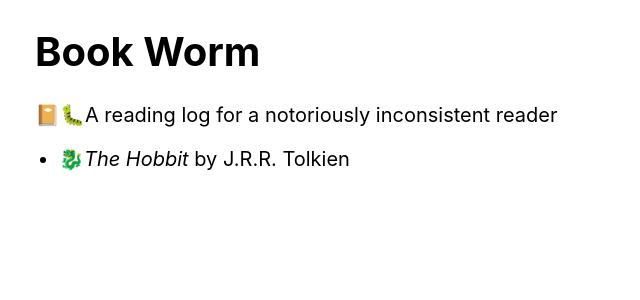
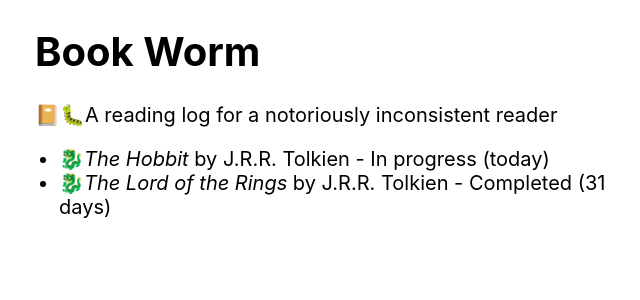
Before and after one commit to SeanMcP/book-worm, a React (Create React App) app: page / in a window 1280 px wide. Shown: the top 300 px of the page, without its empty margins (321-961 px from the left). Built offline with nearby package versions, Linux system fonts and the light colour scheme.

Commit message:
Add Time

```diff
--- a/public/data/record.json
+++ b/public/data/record.json
@@ -6,8 +6,20 @@
         "endDate": "",
         "genre": "fantasy",
         "comments": "Probably my favorite book",
+        "pages": 0,
         "rating": 0,
         "wouldRecommend": false,
         "haveReadBefore": true
+    },
+    {
+        "title": "The Lord of the Rings",
+        "author": "J.R.R. Tolkien",
+        "startDate": "2018-10-01",
+        "endDate": "2018-11-01",
+        "genre": "fantasy",
+        "comments": "",
+        "rating": 5,
+        "wouldRecommend": true,
+        "haveReadBefore": true
     }
 ]
--- a/src/components/Book.tsx
+++ b/src/components/Book.tsx
@@ -1,6 +1,8 @@
 import React from "react";
+import dayjs from "dayjs";
 
 import GenreIcon from "./GenreIcon";
+import Time from './Time';
 export interface BookInt {
     title: string;
     author: string;
@@ -14,10 +16,14 @@
 }
 
 const Book = (props: BookInt) => {
+    const startDate = dayjs(props.startDate);
+    const endDate = dayjs(props.endDate);
     return (
         <li className={"Book"}>
             <GenreIcon genre={props.genre} />
             <em>{props.title}</em> by {props.author}
+            {' - '}
+            <Time endDate={props.endDate} startDate={props.startDate} />
         </li>
     );
 };
--- /dev/null
+++ b/src/components/Time.tsx
@@ -0,0 +1,38 @@
+import React from "react";
+import dayjs from "dayjs";
+
+function formatDays(number: number) {
+    if (number === 0) {
+        return `today`
+    } else if (number === 1) {
+        return `${number} day`;
+    }
+    return `${number} days`;
+}
+
+export interface TimeInt {
+    startDate: string;
+    endDate: string;
+}
+
+const Time = (props: TimeInt) => {
+    const startDate = dayjs(props.startDate);
+    const endDate = dayjs(props.endDate);
+    let message;
+    if (props.endDate) {
+        // The book has been completed
+        const readingTime = endDate.diff(startDate, 'day');
+        message = `Completed (${formatDays(readingTime)})`
+    } else {
+        // The book is in progress
+        const readingTime = dayjs().diff(startDate, 'day');
+        message = `In progress (${formatDays(readingTime)})`
+    }
+    return (
+        <span className={'Time'}>
+            {message}
+        </span>
+    );
+};
+
+export default Time;
```
